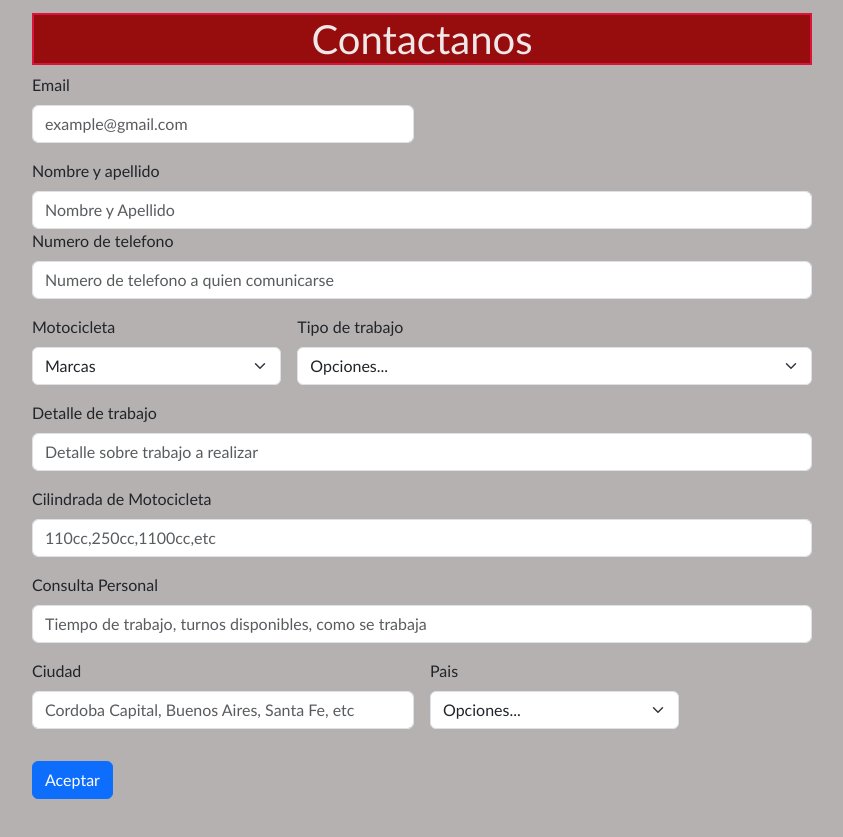
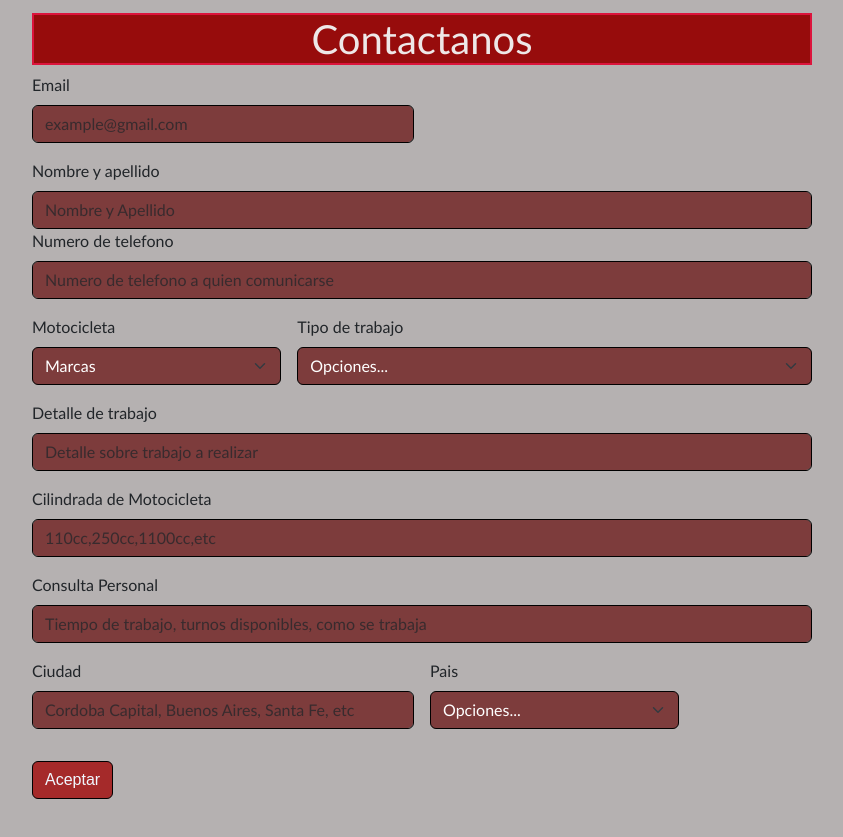
Before and after one commit to GastonVillan/Gastonsv96, a plain HTML site: page nuestrasredes.html in a window 1280 px wide. Shown: the part 1023-1860 px from the top of the page, without its empty margins (218-1061 px from the left). Drawn offline with nearby package versions, Linux system fonts and the light colour scheme.

Commit message:
estilo den formulario

```diff
--- a/css/style.css
+++ b/css/style.css
@@ -137,9 +137,34 @@ footer nav ul li a{
     text-decoration: none;
 }
 
-a:hover{
+footer a:hover{
     text-decoration: dotted;
+    background-color: rgb(156, 7, 7);
+    transition: 0.2s;
+}
+.boton-form{
     background-color: brown;
+    border: 1.5px solid black;
+    color: aliceblue;
+    font-family: Arial, Helvetica, sans-serif;
+}
+.boton-form:hover{
+    background-color: black;
+    border: 1.5 solid red;
+    color: white;
+    transition: 2s;
+}
+.form-mio{
+    text-decoration: none;
+    background-color: rgba(100, 8, 8, 0.687);
+    color: white;
+    border: 1.5px solid black;
+}
+.form-mio:hover{
+    background-color: brown;
+    color: white;
+    transition: 1.5s;
+
 }
 
 
--- a/nuestrasredes.html
+++ b/nuestrasredes.html
@@ -74,19 +74,19 @@
     <form class="row g-3">
         <div class="col-md-6">
           <label for="inputEmail4" class="form-label">Email</label>
-          <input type="email" class="form-control" id="inputEmail4" placeholder="example@gmail.com">
+          <input type="email" class="form-control form-mio" id="inputEmail4" placeholder="example@gmail.com">
         </div>
         <div class="col-12">
           <label for="inputNombrecompleto" class="form-label">Nombre y apellido</label>
-          <input type="text" class="form-control" id="inputNombrecompleto" placeholder="Nombre y Apellido">
+          <input type="text" class="form-control form-mio" id="inputNombrecompleto" placeholder="Nombre y Apellido">
           <div class="col-12">
             <label for="inputTelefono" class="form-label">Numero de telefono</label>
-            <input type="text" class="form-control" id="inputTelefono" placeholder="Numero de telefono a quien comunicarse">
+            <input type="text" class="form-control form-mio" id="inputTelefono" placeholder="Numero de telefono a quien comunicarse">
           </div>
         </div>
         <div class="col-md-4">
           <label for="inputMotocicleta" class="form-label">Motocicleta</label>
-          <select id="inputMotocicleta" class="form-select">
+          <select id="inputMotocicleta" class="form-select form-mio">
             <option selected>Marcas</option>
             <option>Honda</option>
             <option>Yamaha</option>
@@ -97,7 +97,7 @@
         </div>
         <div class="col-md-8">
           <label for="inputTipoDeTrabajo" class="form-label">Tipo de trabajo</label>
-          <select id="inputTipoDeTrabajo" class="form-select">
+          <select id="inputTipoDeTrabajo" class="form-select form-mio">
             <option selected>Opciones...</option>
             <option>Chequeo</option>
             <option>Services Mantenimiento</option>
@@ -111,23 +111,23 @@
         </div>
         <div class="col-12">
           <label for="inputDetalle" class="form-label">Detalle de trabajo</label>
-          <input type="text" class="form-control" id="inputDetalle" placeholder="Detalle sobre trabajo a realizar">
+          <input type="text" class="form-control form-mio" id="inputDetalle" placeholder="Detalle sobre trabajo a realizar">
         </div>
         <div class="col-12">
           <label for="inputCilindrada" class="form-label">Cilindrada de Motocicleta</label>
-          <input type="text" class="form-control" id="inputCilindrada" placeholder="110cc,250cc,1100cc,etc">
+          <input type="text" class="form-control form-mio" id="inputCilindrada" placeholder="110cc,250cc,1100cc,etc">
         </div>
         <div class="col-12">
           <label for="inputConsulta" class="form-label">Consulta Personal</label>
-          <input type="text" class="form-control" id="inputConsulta" placeholder="Tiempo de trabajo, turnos disponibles, como se trabaja">
+          <input type="text" class="form-control form-mio" id="inputConsulta" placeholder="Tiempo de trabajo, turnos disponibles, como se trabaja">
         </div>
         <div class="col-md-6">
           <label for="inputCity" class="form-label">Ciudad</label>
-          <input type="text" class="form-control" id="inputCity" placeholder="Cordoba Capital, Buenos Aires, Santa Fe, etc">
+          <input type="text" class="form-control form-mio" id="inputCity" placeholder="Cordoba Capital, Buenos Aires, Santa Fe, etc">
         </div>
         <div class="col-md-4">
           <label for="inputState" class="form-label">Pais</label>
-          <select id="inputState" class="form-select">
+          <select id="inputState" class="form-select form-mio">
             <option selected>Opciones...</option>
             <option>Argentina</option>
             <option>Latino America</option>
@@ -136,7 +136,7 @@
         <div class="col-12">
         </div>
         <div class="col-12">
-          <button type="submit" class="btn btn-primary">Aceptar</button>
+          <button type="submit" class="btn btn-primary  boton-form">Aceptar</button>
         </div>
       </form>
 </section>
```
